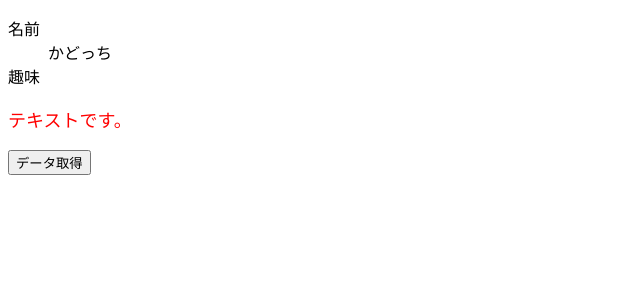
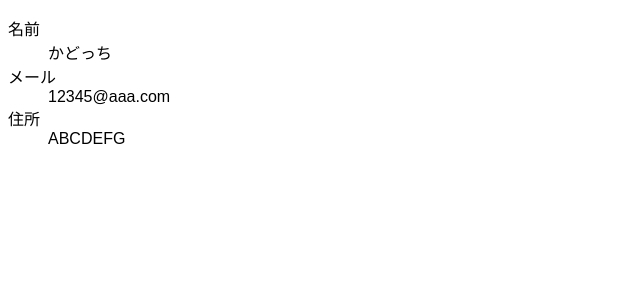
Before and after one commit to Kadotchi/React-TypeScript, a React (Create React App) app: page / in a window 1280 px wide. Shown: the top 300 px of the page, without its empty margins (0-640 px from the left). Built offline with nearby package versions, Linux system fonts and the light colour scheme.

Commit message:
カスタムフックを使わないデータ取得例：userCardの表示

```diff
--- a/src/App.tsx
+++ b/src/App.tsx
@@ -1,39 +1,17 @@
-import axios from "axios";
-import { useState } from "react";
+import "./styles.css";
+import { UserCard } from "./components/UserCard";
 
-import "./styles.css";
-import { Todo } from "./Todo";
-import { TodoType } from "./Types/todo";
-import { Text } from "./Text";
-import { UserProfile } from "./UserProfile";
-import { User } from "./Types/user";
-
-const user: User = {
-  name: "かどっち"
-  // hobbies: ["映画", "ゲーム"]
+const user = {
+  id: 1,
+  name: "かどっち",
+  email: "12345@aaa.com",
+  address: "ABCDEFG"
 };
 
 export default function App() {
-  const [todos, setTodos] = useState<Array<TodoType>>([]);
-  const onClickFetchData = () => {
-    axios
-      .get<Array<TodoType>>("https://jsonplaceholder.typicode.com/todos")
-      .then((res) => {
-        setTodos(res.data);
-      });
-  };
   return (
     <div className="App">
-      <UserProfile user={user} />
-      <Text color="red" fontSize="18px" />
-      <button onClick={onClickFetchData}>データ取得</button>
-      {todos.map((todo) => (
-        <Todo
-          title={todo.title}
-          userId={todo.userId}
-          completed={todo.completed}
-        />
-      ))}
+      <UserCard user={user} />
     </div>
   );
 }
--- /dev/null
+++ b/src/Types/userProfile.ts
@@ -0,0 +1,6 @@
+export type UserProfile = {
+  id: number;
+  name: string;
+  email: string;
+  address: string;
+};
--- /dev/null
+++ b/src/components/UserCard.tsx
@@ -0,0 +1,22 @@
+import { VFC } from "react";
+import { UserProfile } from "../Types/userProfile";
+
+type Props = {
+  user: UserProfile;
+};
+
+export const UserCard: VFC<Props> = (props) => {
+  const { user } = props;
+  return (
+    <div>
+      <dl>
+        <dt>名前</dt>
+        <dd>{user.name}</dd>
+        <dt>メール</dt>
+        <dd>{user.email}</dd>
+        <dt>住所</dt>
+        <dd>{user.address}</dd>
+      </dl>
+    </div>
+  );
+};
```
